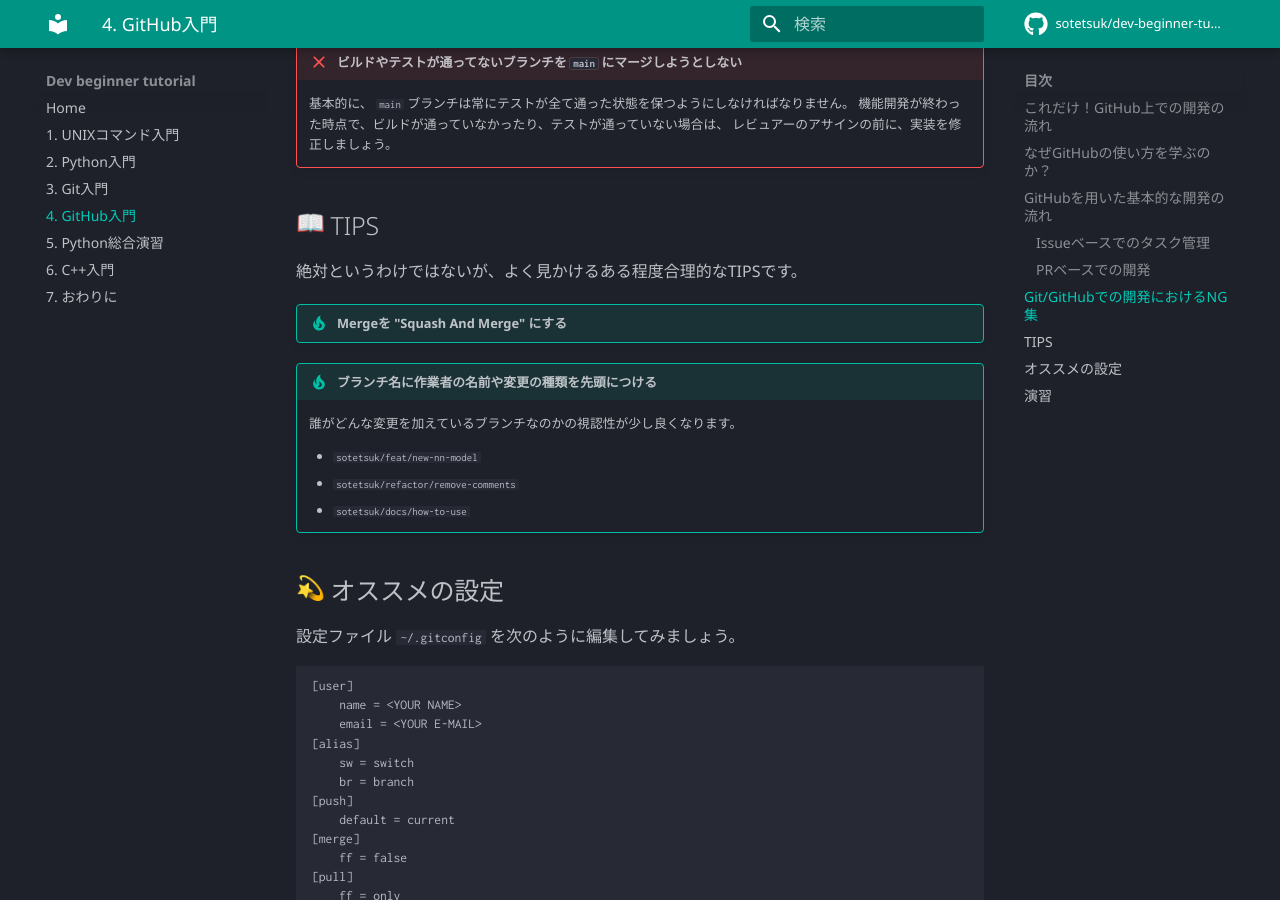
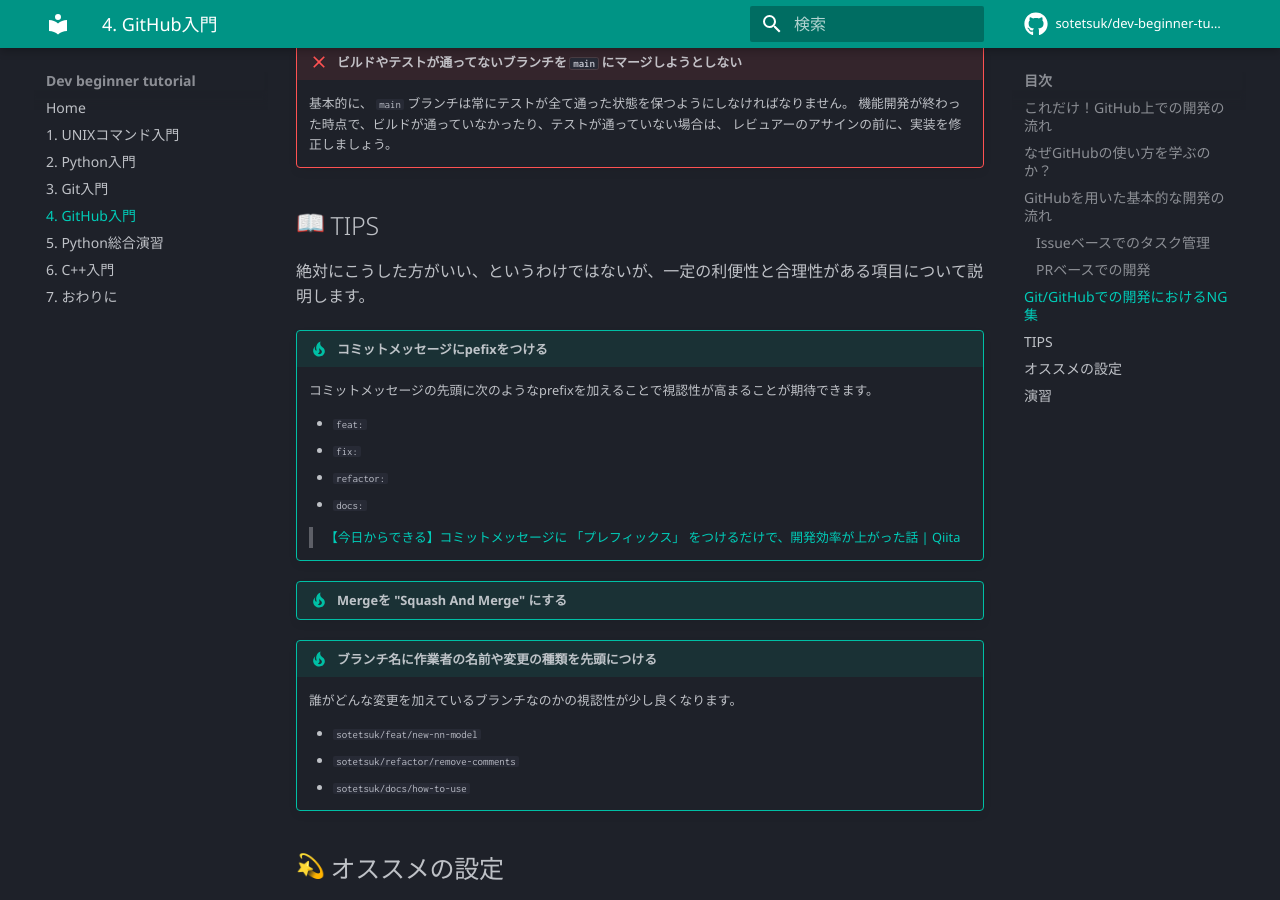
Before and after one commit to sotetsuk/dev-beginner-tutorial, an MkDocs documentation site: the page built from docs/github.md, in a window 1280 px wide and 900 px high, scrolled down 5040 px. Built offline with MkDocs 1.6.1 and Material for MkDocs 9.7.7, drawn with Linux system fonts in a browser that asks for light colours; emoji names are drawn with the system emoji font; comment, search, counter and statistics services are not loaded.

Commit message:
write tips about git prefix (#62)

```diff
--- a/docs/github.md
+++ b/docs/github.md
@@ -173,7 +173,18 @@ $ git fetch && git merge --no-ff origin/main
 
 ## :book: TIPS
 
-絶対というわけではないが、よく見かけるある程度合理的なTIPSです。
+絶対にこうした方がいい、というわけではないが、一定の利便性と合理性がある項目について説明します。
+
+!!! tip "コミットメッセージにpefixをつける"
+
+    コミットメッセージの先頭に次のようなprefixを加えることで視認性が高まることが期待できます。
+
+    - `feat: `
+    - `fix: `
+    - `refactor: `
+    - `docs: `
+
+    > [【今日からできる】コミットメッセージに 「プレフィックス」 をつけるだけで、開発効率が上がった話 | Qiita](https://qiita.com/numanomanu/items/45dd285b286a1f7280ed)
 
 !!! tip "Mergeを "Squash And Merge" にする"
 
```
